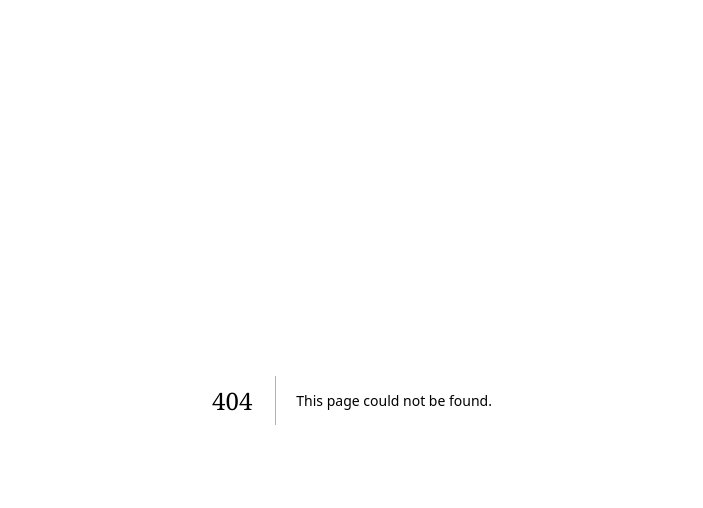
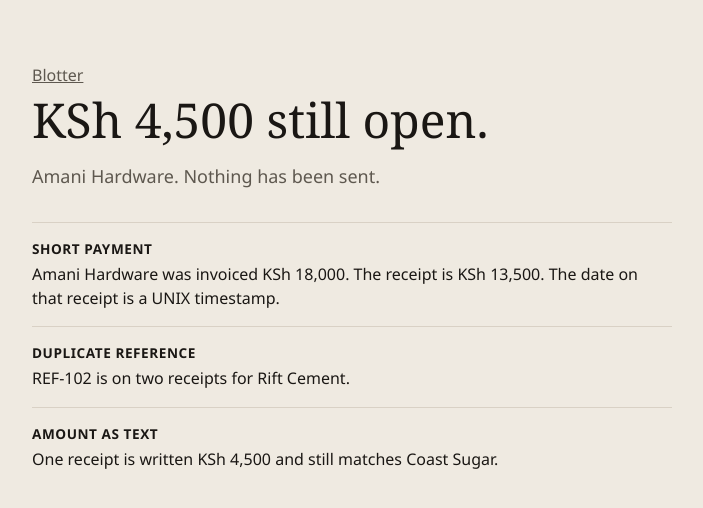
Before and after one commit to brian-mwirigi/blotter, a Next.js app in the folder web/: page /demo in a window 1280 px wide. Before the commit this address had no page. Shown: the top 508 px of the page, without its empty margins (288-991 px from the left). Built offline with nearby package versions, Linux system fonts and the light colour scheme.

Commit message:
Open on the shortfall, then a Live demo button into the ledger.

```diff
--- /dev/null
+++ b/web/app/demo/page.tsx
@@ -0,0 +1,36 @@
+import Link from "next/link";
+
+const rows = [
+  {
+    kind: "Short payment",
+    detail: "Amani Hardware was invoiced KSh 18,000. The receipt is KSh 13,500. The date on that receipt is a UNIX timestamp.",
+  },
+  {
+    kind: "Duplicate reference",
+    detail: "REF-102 is on two receipts for Rift Cement.",
+  },
+  {
+    kind: "Amount as text",
+    detail: "One receipt is written KSh 4,500 and still matches Coast Sugar.",
+  },
+];
+
+export default function Demo() {
+  return (
+    <main>
+      <p>
+        <Link href="/">Blotter</Link>
+      </p>
+      <h1>KSh 4,500 still open.</h1>
+      <p className="facts">Amani Hardware. Nothing has been sent.</p>
+      <ul className="rows">
+        {rows.map((row) => (
+          <li key={row.kind}>
+            <strong>{row.kind}</strong>
+            <span>{row.detail}</span>
+          </li>
+        ))}
+      </ul>
+    </main>
+  );
+}
--- a/web/app/globals.css
+++ b/web/app/globals.css
@@ -26,3 +26,45 @@
   margin: 0;
   color: #5e584f;
 }
+
+.facts {
+  font-size: 1.125rem;
+  line-height: 1.5;
+}
+
+a {
+  color: inherit;
+}
+
+.live {
+  display: inline-block;
+  margin-top: 2rem;
+  padding: 0.9rem 1.4rem;
+  background: #1a1714;
+  color: #efeae1;
+  text-decoration: none;
+  font-size: 1.125rem;
+}
+
+.rows {
+  list-style: none;
+  padding: 0;
+  margin: 2rem 0 0;
+}
+
+.rows li {
+  display: grid;
+  gap: 0.35rem;
+  padding: 1rem 0;
+  border-top: 1px solid #d9d1c5;
+}
+
+.rows strong {
+  font-size: 0.85rem;
+  letter-spacing: 0.04em;
+  text-transform: uppercase;
+}
+
+.rows span {
+  line-height: 1.45;
+}
```
Also changed, not shown: web/app/page.tsx (+6 -1 lines), 1 other file (tests, documents, lock files or other folders).
